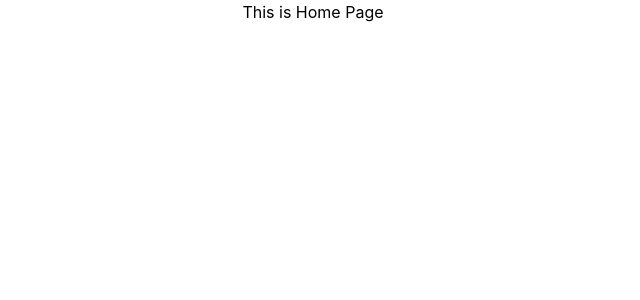
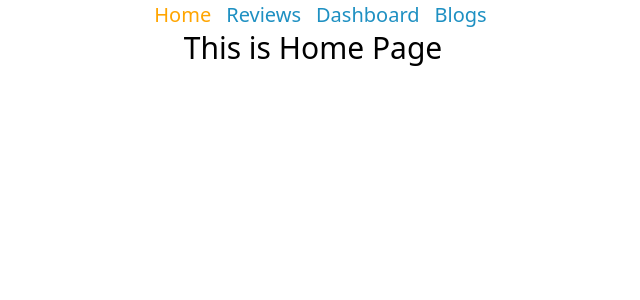
Before and after one commit to Sohailul/product-analysis, a React (Create React App) app: page / in a window 1280 px wide. Shown: the top 300 px of the page, without its empty margins (327-967 px from the left). Built offline with nearby package versions, Linux system fonts and the light colour scheme.

Commit message:
navbar links setup complete

```diff
--- a/src/App.js
+++ b/src/App.js
@@ -1,14 +1,16 @@
 import { Route, Routes } from 'react-router-dom';
 import './App.css';
-import Blogs from './components/Blogs/Blogs';
 import Dashboard from './components/Dashboard/Dashboard';
 import Home from './components/Home/Home';
 import Reviews from './components/Reviews/Reviews';
 import NotFound from './components/NotFound/NotFound';
+import Header from './components/Header/Header';
+import Blogs from './components/Blogs/Blogs';
 
 function App() {
   return (
     <div className="App">
+      <Header></Header>
       <Routes>
         <Route path="/" element={<Home />}></Route>
         <Route path="/reviews" element={<Reviews />}></Route>
--- a/src/components/Blogs/Blogs.js
+++ b/src/components/Blogs/Blogs.js
@@ -1,11 +1,11 @@
 import React from 'react';
 
-const Blog = () => {
+const Blogs = () => {
     return (
         <div>
-            <h1>This is Blog Page</h1>
+            <h1>This is Blog page</h1>
         </div>
     );
 };
 
-export default Blog;
+export default Blogs;
--- /dev/null
+++ b/src/components/Header/Header.css
@@ -0,0 +1,19 @@
+.link {
+    text-decoration: none;
+    margin-left: 15px;
+    font-size: 20px;
+    color: #1e90c2;
+    transition: color ease-in-out 300ms;
+  }
+
+  .link:hover {
+    color: #1b4388;
+  }
+
+  .active-link {
+    text-decoration: none;
+    margin-left: 15px;
+    font-size: 20px;
+    transition: color ease-in-out 300ms;
+    color: orange;
+  }
--- a/src/components/Header/Header.js
+++ b/src/components/Header/Header.js
@@ -1,10 +1,15 @@
 import React from 'react';
+import { NavLink } from 'react-router-dom';
+import './Header.css';
 
 const Header = () => {
     return (
-        <div>
-
-        </div>
+        <nav>
+            <NavLink className={({ isActive }) => (isActive ? "active-link" : "link")} to="/">Home</NavLink>
+            <NavLink className={({ isActive }) => (isActive ? "active-link" : "link")} to="/reviews">Reviews</NavLink>
+            <NavLink className={({ isActive }) => (isActive ? "active-link" : "link")} to="/dashboard">Dashboard</NavLink>
+            <NavLink className={({ isActive }) => (isActive ? "active-link" : "link")} to="/blogs">Blogs</NavLink>
+        </nav>
     );
 };
 
--- a/src/components/Home/Home.js
+++ b/src/components/Home/Home.js
@@ -3,7 +3,7 @@ import React from 'react';
 const Home = () => {
     return (
         <div>
-            <h1>This is Home Page</h1>
+            <h1 className='text-3xl'>This is Home Page</h1>
         </div>
     );
 };
--- a/src/components/NotFound/NotFound.js
+++ b/src/components/NotFound/NotFound.js
@@ -2,8 +2,8 @@ import React from 'react';
 
 const NotFound = () => {
     return (
-        <div className='justify-center'>
-            <h1>404 Not Found</h1>
+        <div>
+            <h1 className='text-3xl'>404 Not Found</h1>
         </div>
     );
 };
--- a/src/index.css
+++ b/src/index.css
@@ -1,17 +1,3 @@
 @tailwind base;
 @tailwind components;
 @tailwind utilities;
-
-body {
-  margin: 0;
-  font-family: -apple-system, BlinkMacSystemFont, 'Segoe UI', 'Roboto', 'Oxygen',
-    'Ubuntu', 'Cantarell', 'Fira Sans', 'Droid Sans', 'Helvetica Neue',
-    sans-serif;
-  -webkit-font-smoothing: antialiased;
-  -moz-osx-font-smoothing: grayscale;
-}
-
-code {
-  font-family: source-code-pro, Menlo, Monaco, Consolas, 'Courier New',
-    monospace;
-}
```
Also changed, not shown: public/data.json (added, +38 -0 lines).
